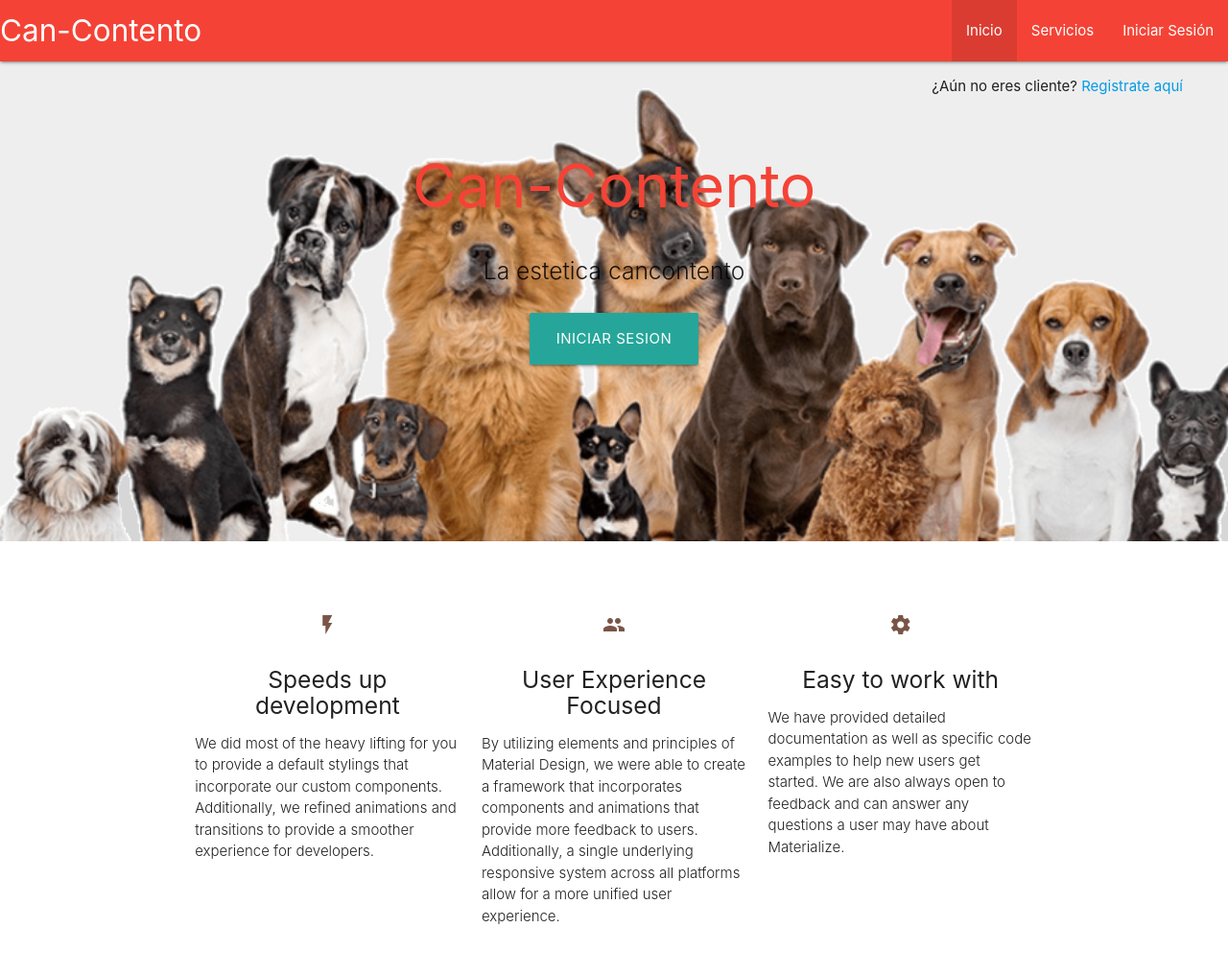
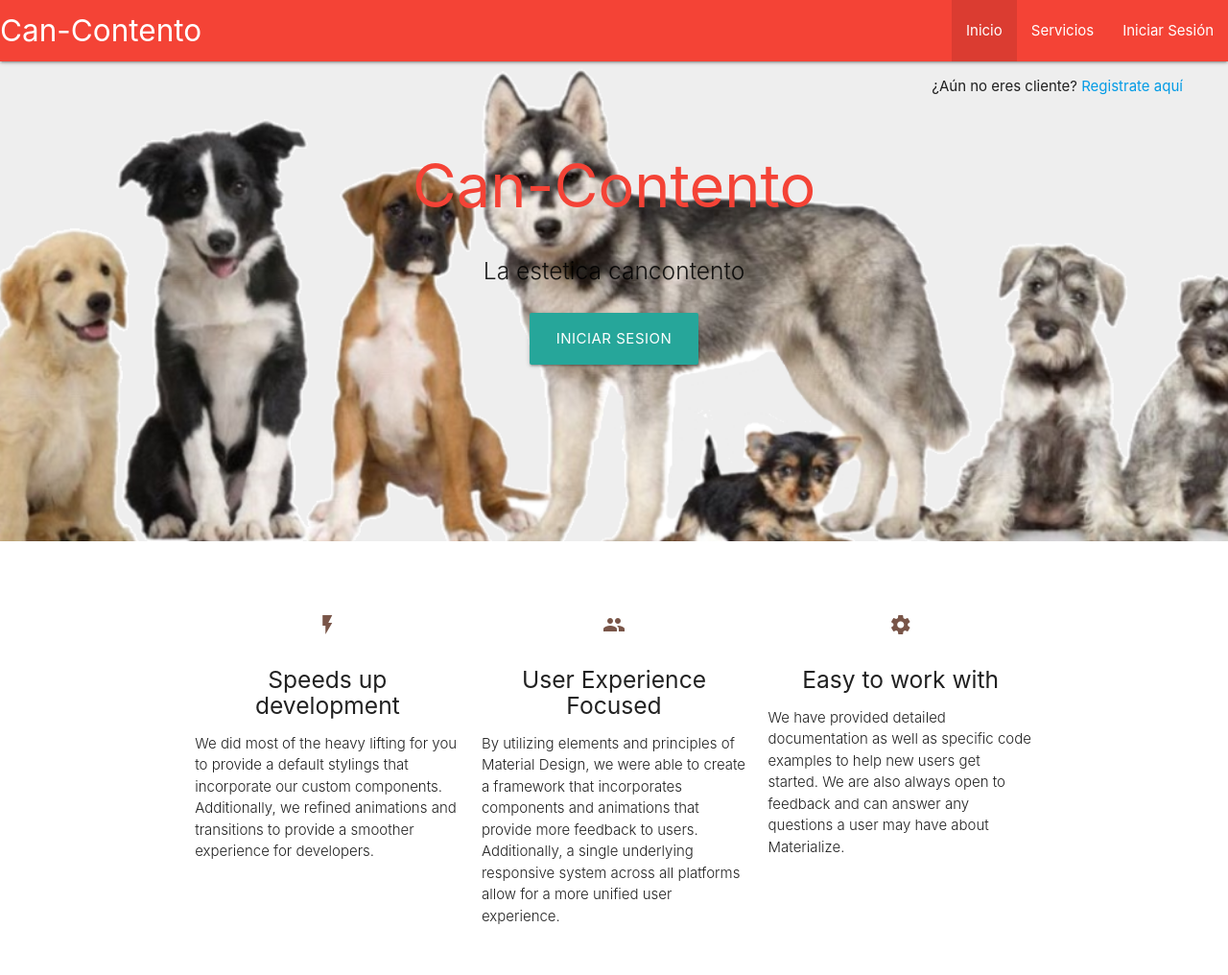
Before and after one commit to jela3105/CanContentoFrontend, a plain HTML site: page index.html in a window 1280 px wide. Shown: the whole page at 96% size. Drawn offline with nearby package versions, Linux system fonts and the light colour scheme.

Commit message:
good log and banner changed

```diff
--- a/index.html
+++ b/index.html
@@ -2,7 +2,7 @@
 <html>
 
 <head>
-    <link rel="icon" href="images/index/simpleLogo.png">
+    <link rel="icon" href="images/index/simpleLogo.png" type="image/x-icon">
     <title>Can Contento</title>
     <meta charset="utf-8">
 
@@ -63,7 +63,7 @@
                 </div>
             </div>
         </div>
-        <div class="parallax"><img src="images/index/bannerbien.png"></div>
+        <div class="parallax"><img src="images/index/bannerfacebook3.png"></div>
     </div>
     <div class="container">
         <div class="section">
```
Also changed, not shown: images/index/bannerfacebook.jpg (added), images/index/bannerfacebook3.png (added), images/index/simpleLogo.png.
